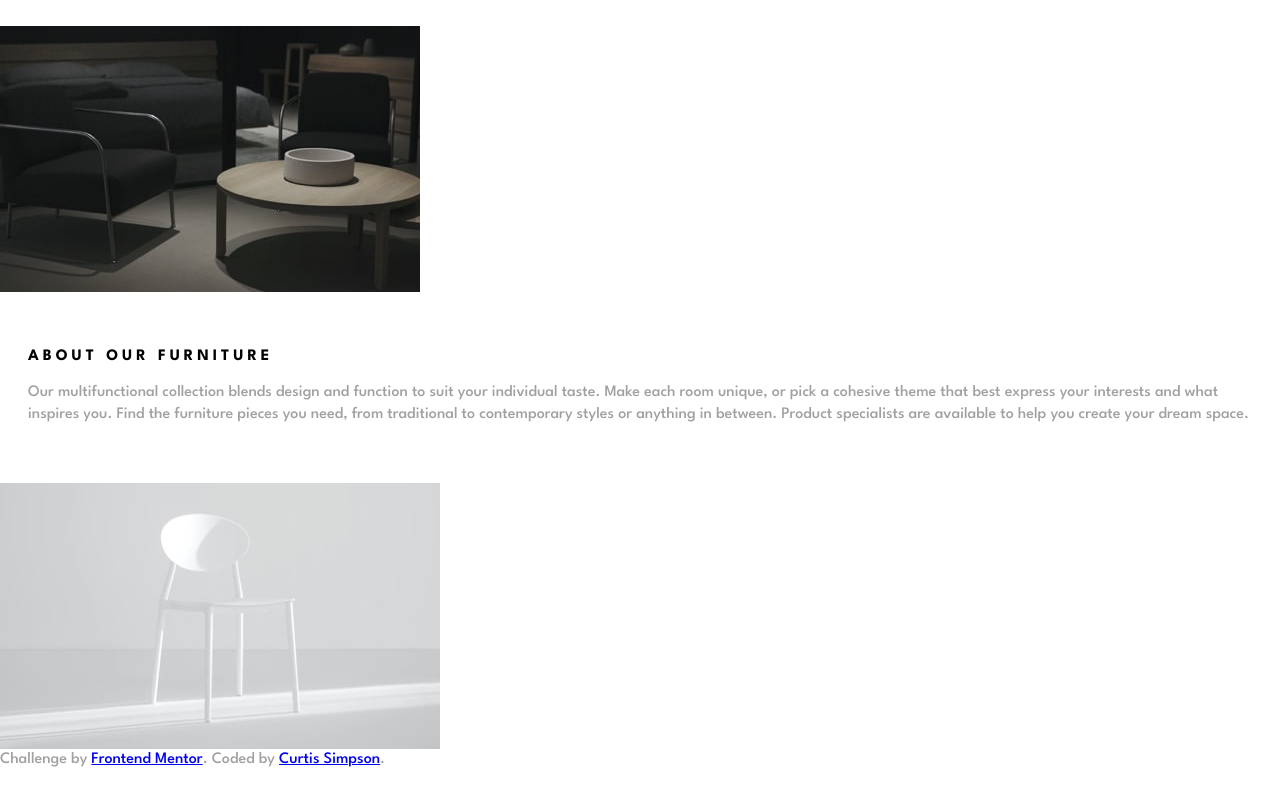
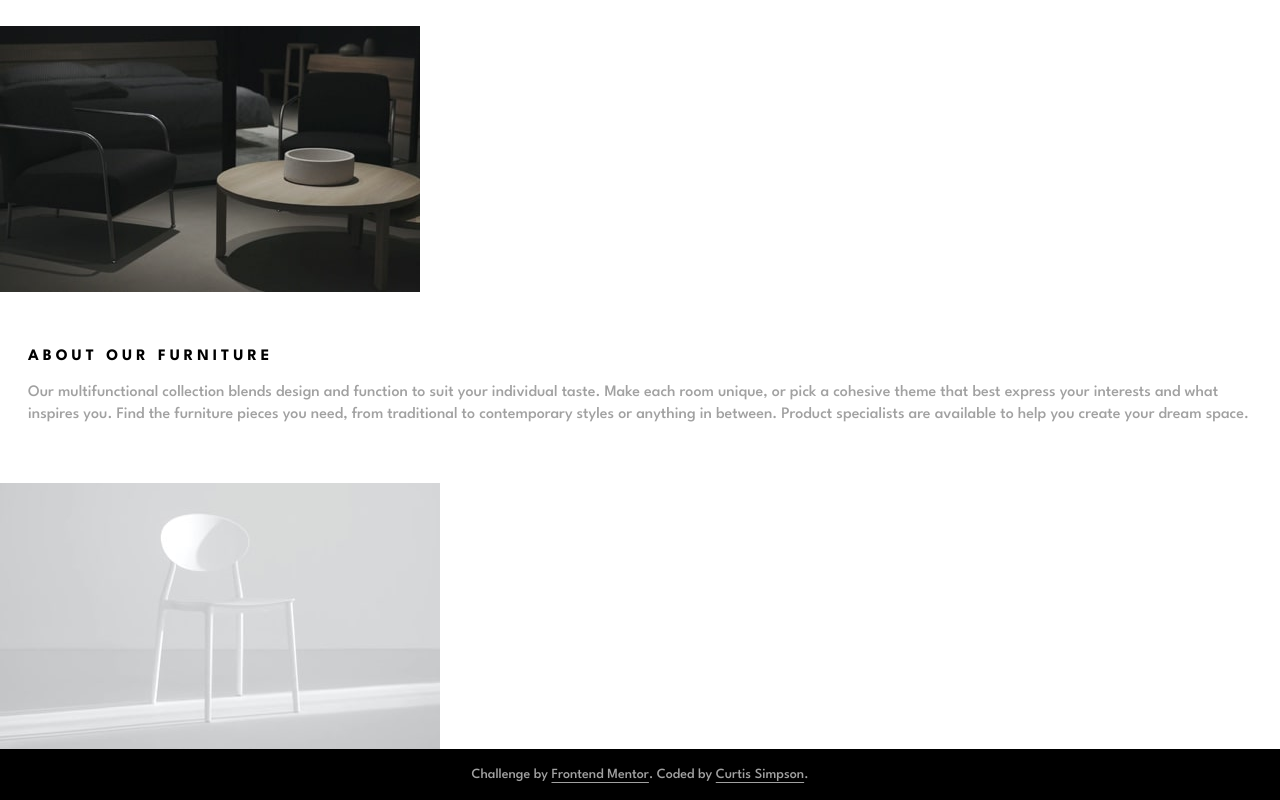
Before and after one commit to crsimpson5/room-homepage, a website: page index.html in a window 1280 px wide. Shown: the part 1531-2331 px from the top of the page. Before the commit the page ends 2302 px from the top, so only its background shows below. Drawn offline with Linux system fonts and the light colour scheme.

Commit message:
Add footer styles

```diff
--- a/scss/_globals.scss
+++ b/scss/_globals.scss
@@ -141,3 +141,21 @@ img {
     }
   }
 }
+
+.attribution {
+  background: var(--gray-900);
+  color: var(--gray-400);
+  font-size: 0.875rem;
+  text-align: center;
+  padding: 1rem;
+
+  a {
+    color: currentColor;
+    text-underline-offset: 0.25em;
+
+    &:hover {
+      color: var(--gray-100);
+      text-decoration-color: var(--gray-100);
+    }
+  }
+}
```
Also changed, not shown: css/styles.css, 1 other file.
